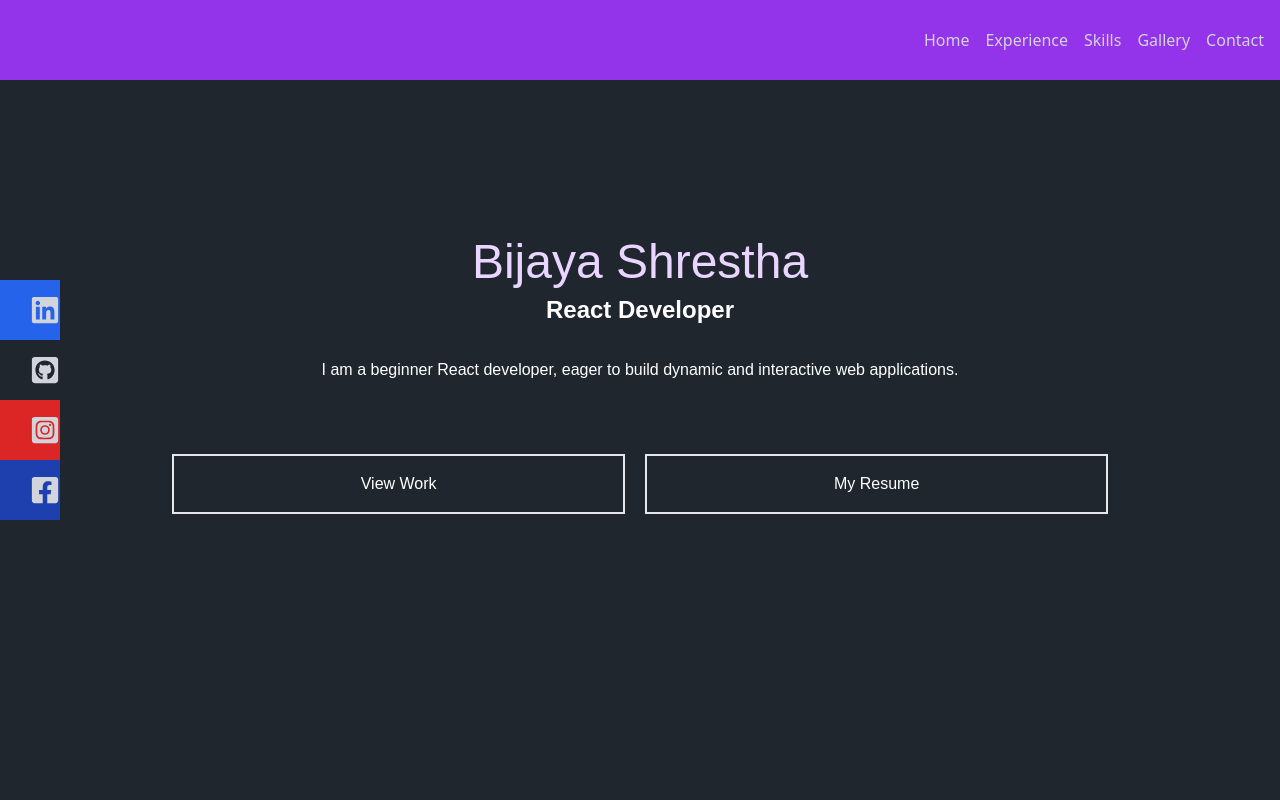
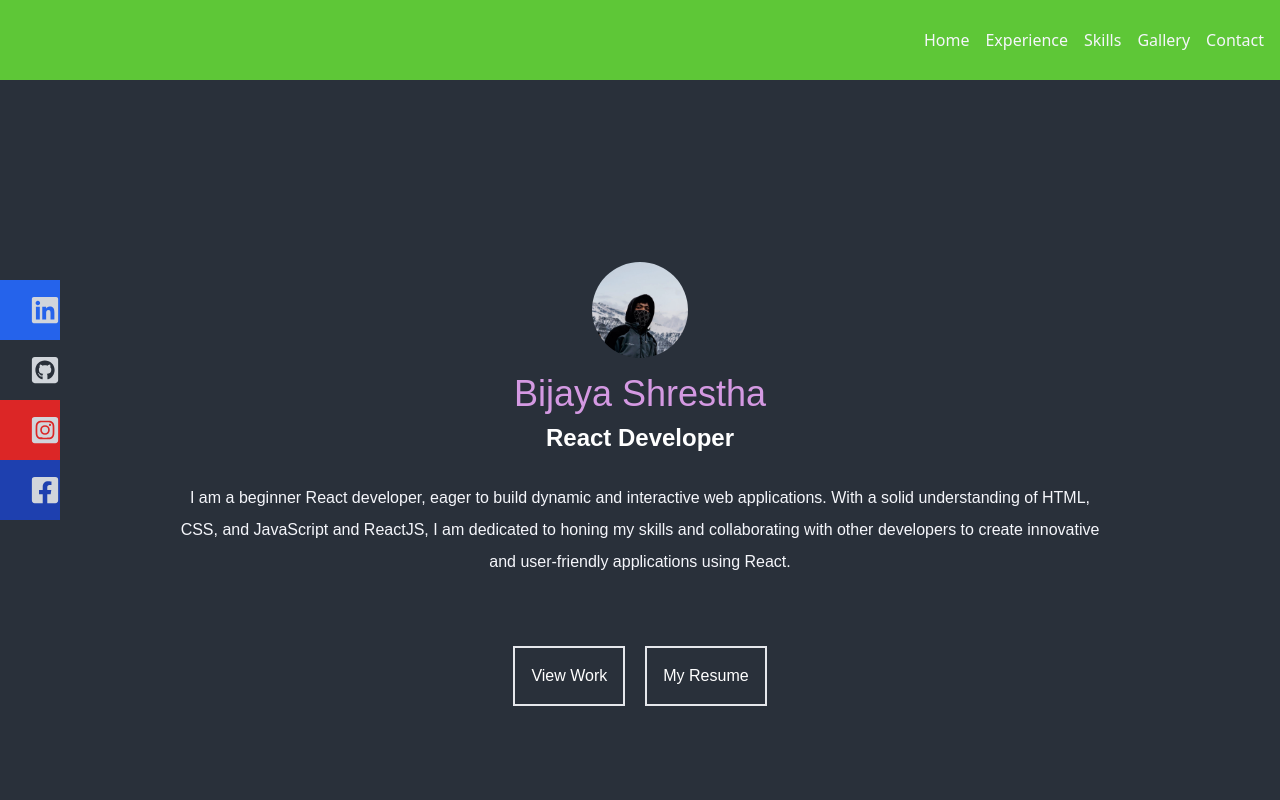
Before and after one commit to beezustha/my-own-portfolio, a React (Create React App) app: page / in a window 1280 px wide. Shown: the top 800 px of the page. Built offline with nearby package versions, Linux system fonts and the light colour scheme.

Commit message:
feat:div positioning using flex in tailwind css

```diff
--- a/src/components/layout/Navbar.js
+++ b/src/components/layout/Navbar.js
@@ -14,7 +14,7 @@ const NavbarComponent = () => {
 	const handleClick = () => setNav(!nav);
 	return (
 		<>
-			<div className="fixed w-full h-[80px] flex justify-between items-center px-4 bg-purple-600 text-gray-300">
+			<div className="fixed w-full h-[80px] flex justify-between items-center px-4 bg-[#5eC737] text-[#F5F6FB]">
 				<div>
 					<img src="" alt="" />
 				</div>
--- a/src/components/pages/Home.jsx
+++ b/src/components/pages/Home.jsx
@@ -1,26 +1,36 @@
 import React from "react";
 import { HiArrowNarrowRight } from "react-icons/hi";
+import profile from "../../assets/profile.jpg";
 const Home = () => {
 	return (
-		<div name="home" className=" w-full h-screen bg-[#20262E] font-poppins">
+		<div
+			name="home"
+			className=" w-full h-[800px] bg-[#29303A] font-poppins"
+		>
 			{/* container */}
-			<div className="text-center max-w-[1000px] mx-auto px-8 flex flex-col justify-center h-full">
-				<h1 className="text-5xl font-medium font-poppins text-purple-200">
+			<div className="text-center max-w-[1000px] mx-auto px-8 flex flex-col justify-center h-[1000px]">
+				<div className="flex justify-center items-center py-4">
+					<img
+						className="rounded-full w-24 h-24"
+						src={profile}
+						alt="Profile Image"
+					/>
+				</div>
+				<h1 className="text-4xl font-medium font-poppins text-[#D499E2]">
 					Bijaya Shrestha
 				</h1>
 				<h2 className="text-2xl py-2 font-bold text-white">
 					React Developer
 				</h2>
-				<p className="text-med py-5 leading-8 text-center text-white text-w-[700px] font-poppins sm:text-center">
+				<p className="text-md py-5 leading-8 text-center text-[#F5F6FB] text-w-[700px] font-poppins sm:text-center">
 					I am a beginner React developer, eager to build dynamic and
-					interactive web applications.
-					{/* With a solid understanding of
+					interactive web applications. With a solid understanding of
 					HTML, CSS, and JavaScript and ReactJS, I am dedicated to
 					honing my skills and collaborating with other developers to
 					create innovative and user-friendly applications using
-					React. */}
+					React.
 				</p>
-				<div className="py-10 grid grid-flow-col auto-cols-2 gap-5">
+				<div className="py-10 flex justify-center items-center gap-5">
 					<button className=" text-white group border-2 px-4 py-4 my-2 items-center hover:bg-pink-600 hover:border-pink-600">
 						View Work
 						<span className="group-hover:rotate-90 duration-300"></span>
--- a/src/components/pages/Skills.jsx
+++ b/src/components/pages/Skills.jsx
@@ -16,13 +16,14 @@ const Skills = () => {
 			{/* Container */}
 			<div className="max-w-[1000px] mx-auto p-4 flex flex-col justify-center w-full h-full">
 				<div>
-					<p className="text-xl text-center font-bold font-poppins  sm:text-center">
+					<p className="text-4xl font-bold inline border-b-4 border-pink-600 ">
 						Skills
 					</p>
+					<p className="py-4">// Some text</p>
 				</div>
 
 				<div className="w-full grid grid-cols-2 sm:grid-cols-4 gap-4 text-center py-8">
-					<div className="shadow-md shadow-[#040c16] hover:scale-110 duration-500">
+					<div className="shadow-md shadow-[#040c16] hover:scale-110 duration-100">
 						<img
 							className="w-20 mx-auto"
 							src={HTML}
@@ -30,7 +31,7 @@ const Skills = () => {
 						/>
 						<p className="my-4">HTML</p>
 					</div>
-					<div className="shadow-md shadow-[#040c16] hover:scale-110 duration-500">
+					<div className="shadow-md shadow-[#040c16] hover:scale-110 duration-100">
 						<img
 							className="w-20 mx-auto"
 							src={CSS}
@@ -38,7 +39,7 @@ const Skills = () => {
 						/>
 						<p className="my-4">CSS</p>
 					</div>
-					<div className="shadow-md shadow-[#040c16] hover:scale-110 duration-500">
+					<div className="shadow-md shadow-[#040c16] hover:scale-110 duration-100">
 						<img
 							className="w-20 mx-auto"
 							src={JavaScript}
@@ -46,7 +47,7 @@ const Skills = () => {
 						/>
 						<p className="my-4">JAVASCRIPT</p>
 					</div>
-					<div className="shadow-md shadow-[#040c16] hover:scale-110 duration-500">
+					<div className="shadow-md shadow-[#040c16] hover:scale-110 duration-100">
 						<img
 							className="w-20 mx-auto"
 							src={ReactImg}
@@ -54,7 +55,7 @@ const Skills = () => {
 						/>
 						<p className="my-4">REACT</p>
 					</div>
-					<div className="shadow-md shadow-[#040c16] hover:scale-110 duration-500">
+					<div className="shadow-md shadow-[#040c16] hover:scale-110 duration-100">
 						<img
 							className="w-20 mx-auto"
 							src={GitHub}
@@ -62,7 +63,7 @@ const Skills = () => {
 						/>
 						<p className="my-4">GITHUB</p>
 					</div>
-					<div className="shadow-md shadow-[#040c16] hover:scale-110 duration-500">
+					<div className="shadow-md shadow-[#040c16] hover:scale-110 duration-100">
 						<img
 							className="w-20 mx-auto"
 							src={Tailwind}
```
Also changed, not shown: src/assets/profile.jpg (added).
